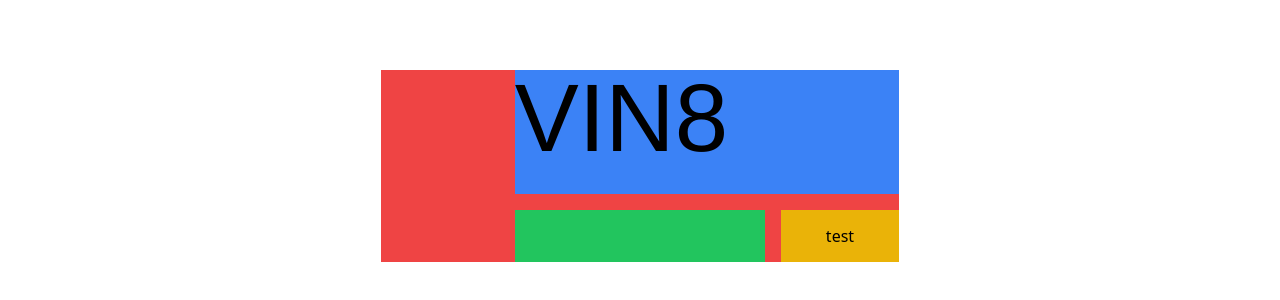
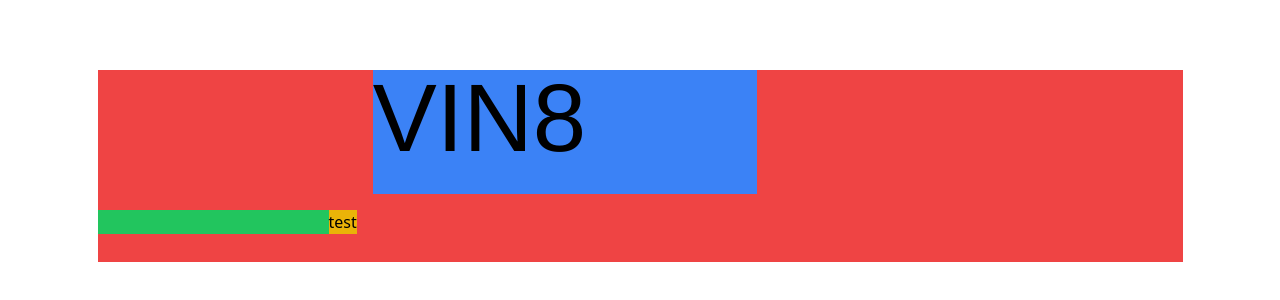
Before and after one commit to Pixxle/Vin8.app, a Next.js app: page / in a window 1280 px wide. Shown: the part 234-534 px from the top of the page. Built offline with nearby package versions, Linux system fonts and the light colour scheme.

Commit message:
Text Capture!

```diff
--- /dev/null
+++ b/src/lib/UrlEventType.ts
@@ -0,0 +1,7 @@
+export type UrlEventType = {
+    url_textbox: UrlForm | undefined;
+};
+
+export type UrlForm = {
+    value: string | undefined;
+}
--- a/src/pages/index.tsx
+++ b/src/pages/index.tsx
@@ -1,6 +1,17 @@
 import type { NextPage } from "next";
+import { FormEvent } from "react";
+import { UrlEventType } from "../lib/UrlEventType";
 
 const Index: NextPage = () => {
+  const handleSubmit = async (event : FormEvent<HTMLFormElement> & {target: UrlEventType}) => {
+    event.preventDefault();
+    const {target} = event;
+
+    const data = {
+      url : target?.url_textbox?.value
+    }
+    console.log(data);
+  }
   return (
     <div className="w-screen h-screen flex justify-center items-center">
       <div
@@ -13,16 +24,15 @@ const Index: NextPage = () => {
         w-96
         col-start-2 col-end-5
         ">VIN8</h1>
+        <form onSubmit={handleSubmit}>
+          <input id="url_textbox"
+          className="bg-green-500 col-start-2 col-end-4"
+          contentEditable={true}
+          />
 
-        <input className="bg-green-500
-        col-start-2 col-end-4
-        "
-        contentEditable={true}
-        />
-
-        <button className="bg-yellow-500"
-        >test</button>
-
+          <button id="url_btn" type="submit" className="bg-yellow-500"
+          >test</button>
+        </form>
       </div>
     </div>
   );
```
